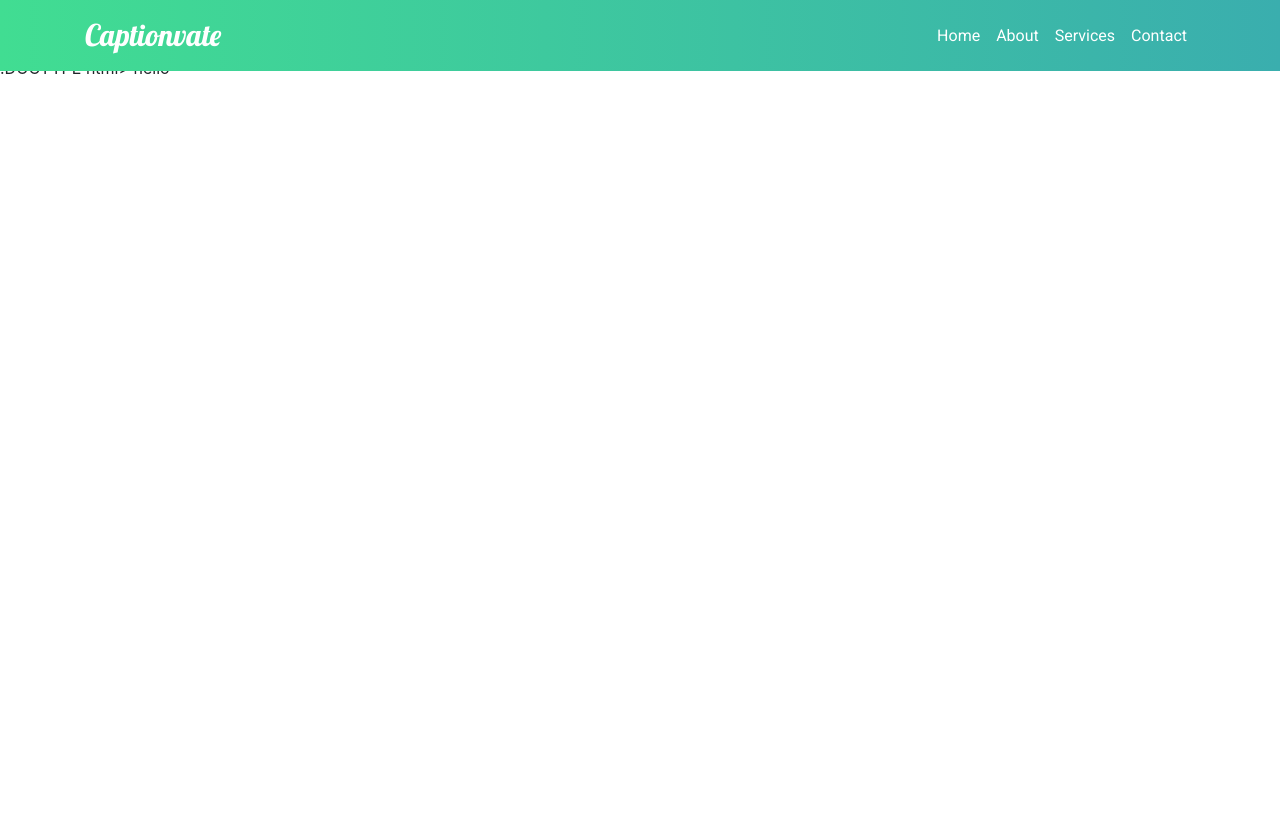
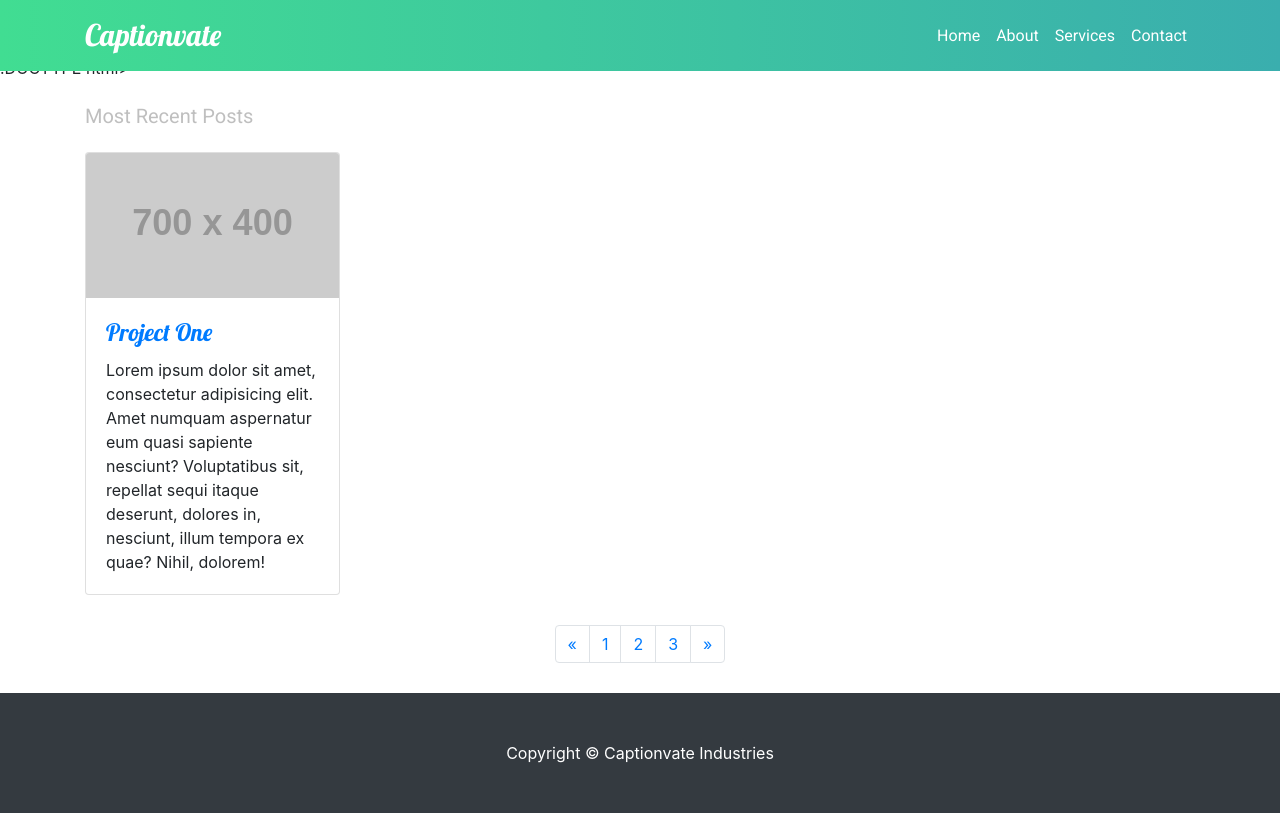
Before and after one commit to yanesroann/spartahacks2018, a website: page about.html in a window 1280 px wide. Drawn offline with Linux system fonts and the light colour scheme; placeholder pictures from the web are drawn by us.

Commit message:
style for post

```diff
--- a/about.html
+++ b/about.html
@@ -48,4 +48,70 @@
       </div>
     </div>
   </nav>
-hello
+
+  <!-- Page Content -->
+  <div class="container">
+
+    <!-- Page Heading -->
+    <h1 class="my-4">Most Recent Posts
+
+    </h1>
+
+    <div class="row">
+      <div class="col-lg-3 col-md-4 col-sm-6 portfolio-item">
+        <div class="card h-100">
+          <a href="#"><img class="card-img-top" src="http://placehold.it/700x400" alt=""></a>
+          <div class="card-body">
+            <h4 class="card-title">
+              <a href="#">Project One</a>
+            </h4>
+            <p class="card-text">Lorem ipsum dolor sit amet, consectetur adipisicing elit. Amet numquam aspernatur eum quasi sapiente nesciunt? Voluptatibus sit, repellat sequi itaque deserunt, dolores in, nesciunt, illum tempora ex quae? Nihil, dolorem!</p>
+          </div>
+        </div>
+      </div>
+    </div>
+    <!-- /.row -->
+
+    <!-- Pagination -->
+    <ul class="pagination justify-content-center">
+      <li class="page-item">
+        <a class="page-link" href="#" aria-label="Previous">
+          <span aria-hidden="true">&laquo;</span>
+          <span class="sr-only">Previous</span>
+        </a>
+      </li>
+      <li class="page-item">
+        <a class="page-link" href="#">1</a>
+      </li>
+      <li class="page-item">
+        <a class="page-link" href="#">2</a>
+      </li>
+      <li class="page-item">
+        <a class="page-link" href="#">3</a>
+      </li>
+      <li class="page-item">
+        <a class="page-link" href="#" aria-label="Next">
+          <span aria-hidden="true">&raquo;</span>
+          <span class="sr-only">Next</span>
+        </a>
+      </li>
+    </ul>
+
+  </div>
+  <!-- /.container -->
+
+  <!-- Footer -->
+  <footer class="py-5 bg-dark">
+    <div class="container">
+      <p class="m-0 text-center text-white">Copyright &copy; Captionvate Industries</p>
+    </div>
+    <!-- /.container -->
+  </footer>
+
+  <!-- Bootstrap core JavaScript -->
+  <script src="vendor/jquery/jquery.min.js"></script>
+  <script src="vendor/bootstrap/js/bootstrap.bundle.min.js"></script>
+
+</body>
+
+</html>
```
